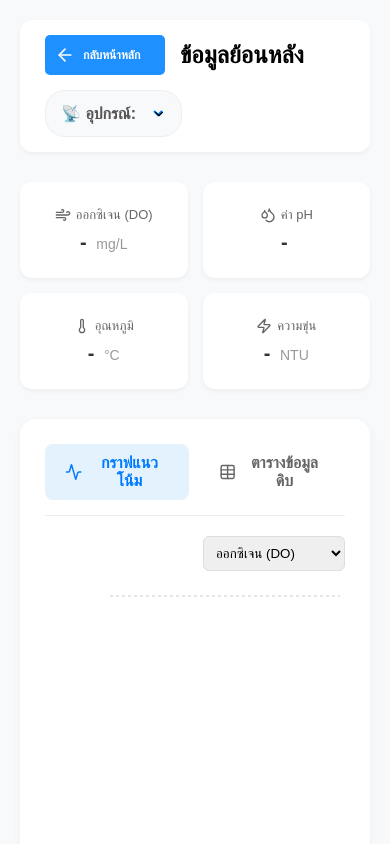
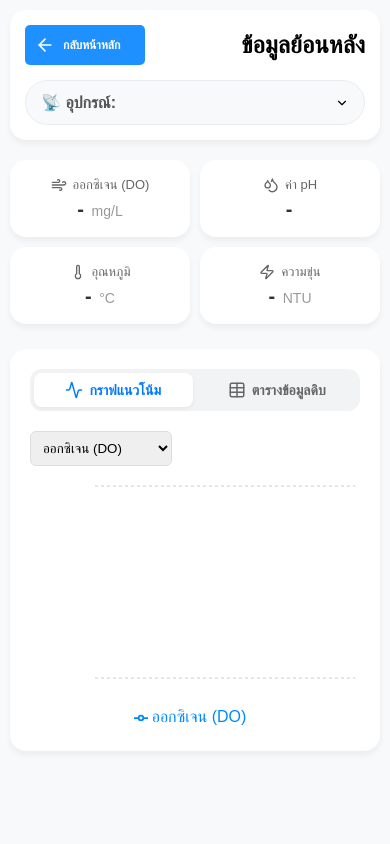
Before and after one commit to kittidaj6641/frontend_Final, a React (Create React App) app: page /water-quality in a window 390 px wide. Shown: the top 844 px of the page. Built offline with nearby package versions, Linux system fonts and the light colour scheme.

Commit message:
Update water-quality.css

```diff
--- a/src/water-quality.css
+++ b/src/water-quality.css
@@ -1,19 +1,22 @@
 /* src/water-quality.css */
 :root {
-  --primary-color: #007bff;
-  --bg-color: #f4f6f9;
+  --primary: #007bff;
+  --bg-color: #f8f9fa;
   --card-bg: #ffffff;
-  --text-color: #333;
+  --text-main: #333;
   --text-muted: #666;
-  --danger-color: #dc3545;
-  --success-color: #28a745;
-  --warning-color: #ffc107;
+  --danger: #dc3545;
+  --success: #28a745;
+  --warning: #ffc107;
+  --shadow: 0 4px 6px rgba(0,0,0,0.05);
+  --radius: 16px;
 }
 
 body {
   background-color: var(--bg-color);
   font-family: 'Sarabun', sans-serif;
   margin: 0;
+  -webkit-font-smoothing: antialiased;
 }
 
 .water-quality-page {
@@ -21,20 +24,21 @@ body {
   padding: 20px;
   max-width: 1200px;
   margin: 0 auto;
+  box-sizing: border-box;
 }
 
-/* Header */
+/* --- Header --- */
 .page-header {
+  background: white;
+  padding: 15px 20px;
+  border-radius: var(--radius);
+  box-shadow: var(--shadow);
   display: flex;
   justify-content: space-between;
   align-items: center;
-  margin-bottom: 30px;
-  background: white;
-  padding: 15px 25px;
-  border-radius: 12px;
-  box-shadow: 0 2px 5px rgba(0,0,0,0.05);
+  margin-bottom: 20px;
+  gap: 15px;
   flex-wrap: wrap;
-  gap: 15px;
 }
 
 .header-left {
@@ -43,11 +47,17 @@ body {
   gap: 15px;
 }
 
+.header-title h2 {
+  margin: 0;
+  font-size: 20px;
+  color: var(--text-main);
+}
+
 .back-btn {
-  background: #f0f2f5;
+  background: #f1f3f5;
   border: none;
   padding: 8px 12px;
-  border-radius: 8px;
+  border-radius: 10px;
   cursor: pointer;
   display: flex;
   align-items: center;
@@ -57,140 +67,170 @@ body {
   transition: all 0.2s;
 }
 
-.back-btn:hover {
-  background: #e4e6eb;
-  color: var(--primary-color);
-}
+.back-btn:hover { background: #e9ecef; color: var(--primary); }
 
 /* Device Selector */
 .device-selector {
+  background: #f8f9fa;
+  border: 1px solid #e9ecef;
+  padding: 5px 15px;
+  border-radius: 50px;
   display: flex;
   align-items: center;
   gap: 10px;
-  background: #f8f9fa;
-  padding: 5px 15px;
-  border-radius: 20px;
-  border: 1px solid #eee;
+  position: relative;
+  min-width: 200px;
 }
 
 .device-select {
   border: none;
   background: transparent;
-  font-size: 16px;
-  font-weight: bold;
-  color: var(--primary-color);
+  font-size: 15px;
+  font-weight: 600;
+  color: var(--primary);
   outline: none;
   cursor: pointer;
+  width: 100%;
+  appearance: none; /* ซ่อนลูกศรเดิมของ Browser */
 }
 
-/* Latest Stats Grid */
+/* --- Stats Grid --- */
 .latest-stats-grid {
   display: grid;
-  grid-template-columns: repeat(auto-fit, minmax(220px, 1fr));
+  grid-template-columns: repeat(auto-fit, minmax(150px, 1fr));
   gap: 15px;
-  margin-bottom: 30px;
+  margin-bottom: 25px;
 }
 
 .stat-card-small {
   background: white;
-  padding: 20px;
-  border-radius: 12px;
-  box-shadow: 0 2px 4px rgba(0,0,0,0.05);
+  padding: 15px;
+  border-radius: var(--radius);
+  box-shadow: var(--shadow);
   display: flex;
   flex-direction: column;
   align-items: center;
   text-align: center;
   border-bottom: 4px solid transparent;
-  transition: transform 0.2s;
+  position: relative;
 }
 
-.stat-card-small:hover { transform: translateY(-3px); }
-.stat-card-small.normal { border-bottom-color: var(--success-color); }
-.stat-card-small.warning { border-bottom-color: var(--danger-color); }
+.stat-card-small.normal { border-bottom-color: var(--success); }
+.stat-card-small.warning { border-bottom-color: var(--danger); }
 
-.stat-label { font-size: 14px; color: var(--text-muted); margin-bottom: 8px; display: flex; align-items: center; gap: 5px; }
-.stat-value { font-size: 26px; font-weight: bold; color: var(--text-color); }
-.stat-unit { font-size: 14px; color: #999; font-weight: normal; margin-left: 4px; }
-.stat-reason { font-size: 12px; color: var(--danger-color); margin-top: 5px; background: #ffebee; padding: 2px 8px; border-radius: 10px;}
+.stat-label {
+  font-size: 13px; color: var(--text-muted); margin-bottom: 5px;
+  display: flex; align-items: center; gap: 6px;
+}
+.stat-value { font-size: 22px; font-weight: 800; color: var(--text-main); }
+.stat-unit { font-size: 12px; color: #999; font-weight: normal; margin-left: 2px; }
+.stat-reason {
+  font-size: 11px; color: var(--danger); background: #ffebee;
+  padding: 2px 8px; border-radius: 8px; margin-top: 5px;
+  display: inline-block;
+}
 
-/* Analysis Section */
+/* --- Analysis Section --- */
 .analysis-container {
   background: white;
-  border-radius: 16px;
-  padding: 25px;
-  box-shadow: 0 4px 10px rgba(0,0,0,0.05);
+  border-radius: var(--radius);
+  padding: 20px;
+  box-shadow: var(--shadow);
 }
 
 .tabs {
   display: flex;
-  gap: 10px;
+  gap: 5px;
   margin-bottom: 20px;
-  border-bottom: 1px solid #eee;
-  padding-bottom: 15px;
+  background: #f1f3f5;
+  padding: 4px;
+  border-radius: 12px;
+  width: fit-content;
 }
 
 .tab-btn {
-  padding: 10px 20px;
+  padding: 8px 16px;
   border: none;
   background: none;
-  font-size: 16px;
+  font-size: 14px;
   font-weight: 600;
   color: var(--text-muted);
   cursor: pointer;
   border-radius: 8px;
   display: flex;
   align-items: center;
-  gap: 8px;
+  gap: 6px;
+  transition: all 0.2s;
 }
 
-.tab-btn.active { background: #e3f2fd; color: var(--primary-color); }
+.tab-btn.active { background: white; color: var(--primary); box-shadow: 0 2px 4px rgba(0,0,0,0.05); }
 
-.filter-bar { display: flex; justify-content: flex-end; margin-bottom: 20px; }
-.chart-wrapper { height: 400px; width: 100%; }
+.filter-bar { display: flex; justify-content: flex-end; margin-bottom: 15px; }
 
-/* Table Styles (Scrollable) */
-.table-container {
-  max-height: 500px; /* จำกัดความสูง */
-  overflow-y: auto;  /* ให้ scroll ได้ */
-  border: 1px solid #eee;
+.param-select {
+  padding: 8px 12px;
   border-radius: 8px;
+  border: 1px solid #e9ecef;
+  color: var(--text-main);
+  font-size: 14px;
+  outline: none;
 }
 
-.data-table {
-  width: 100%;
-  border-collapse: collapse;
+.chart-wrapper { height: 350px; width: 100%; }
+
+/* Table Styles */
+.table-container {
+  max-height: 500px;
+  overflow: auto; /* Scroll ทั้งแนวตั้งและแนวนอน */
+  border: 1px solid #e9ecef;
+  border-radius: 12px;
 }
+
+.data-table { width: 100%; border-collapse: collapse; min-width: 600px; /* บังคับความกว้างขั้นต่ำเพื่อให้ Scroll แนวนอนทำงานบนมือถือ */ }
 
 .data-table th, .data-table td {
   padding: 12px 15px;
   text-align: left;
-  border-bottom: 1px solid #eee;
+  border-bottom: 1px solid #f1f3f5;
+  font-size: 14px;
 }
 
 .data-table th {
   background-color: #f8f9fa;
   color: var(--text-muted);
   font-weight: 600;
-  position: sticky; /* ล็อกหัวตาราง */
+  position: sticky;
   top: 0;
   z-index: 10;
-  box-shadow: 0 2px 2px -1px rgba(0,0,0,0.1);
 }
-
-.data-table tr:hover { background-color: #f1f1f1; }
 
 .status-badge {
   padding: 4px 10px;
   border-radius: 20px;
   font-size: 12px;
   font-weight: 600;
-  display: inline-block;
+  white-space: nowrap;
 }
 .bg-success { background: #e8f5e9; color: #2e7d32; }
 .bg-danger { background: #ffebee; color: #c62828; }
 
-/* Responsive */
-@media (max-width: 768px) {
-  .page-header { flex-direction: column; align-items: flex-start; }
-  .latest-stats-grid { grid-template-columns: 1fr 1fr; }
+/* --- Mobile Responsive --- */
+@media (max-width: 600px) {
+  .water-quality-page { padding: 10px; }
+
+  .page-header { flex-direction: column; align-items: flex-start; padding: 15px; }
+  .header-left { width: 100%; justify-content: space-between; }
+  .device-selector { width: 100%; box-sizing: border-box; justify-content: space-between; }
+
+  .latest-stats-grid { grid-template-columns: 1fr 1fr; gap: 10px; }
+  .stat-card-small { padding: 12px; }
+  .stat-value { font-size: 18px; }
+
+  .tabs { width: 100%; box-sizing: border-box; }
+  .tab-btn { flex: 1; justify-content: center; }
+
+  .chart-wrapper { height: 250px; /* ลดความสูงกราฟบนมือถือ */ }
+
+  .filter-bar { justify-content: space-between; align-items: center; }
+  .param-select { flex: 1; }
 }
```
